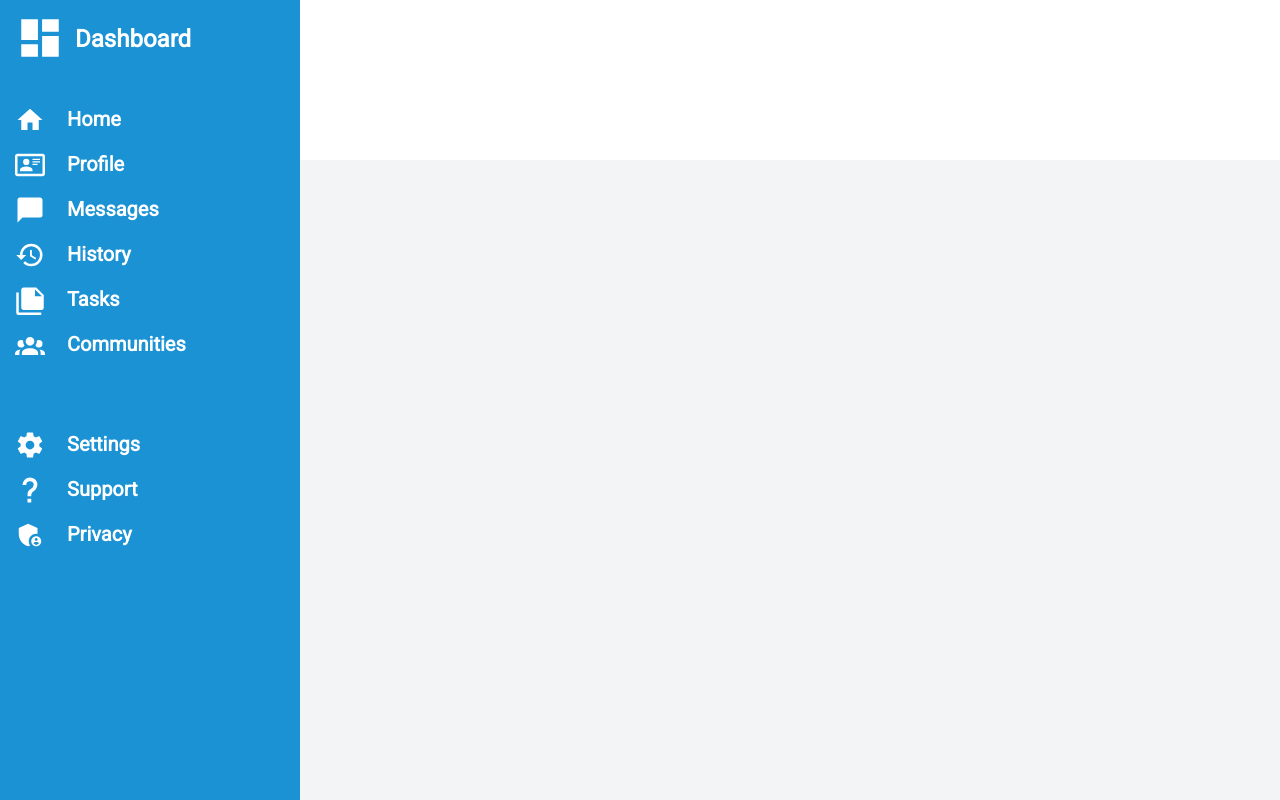
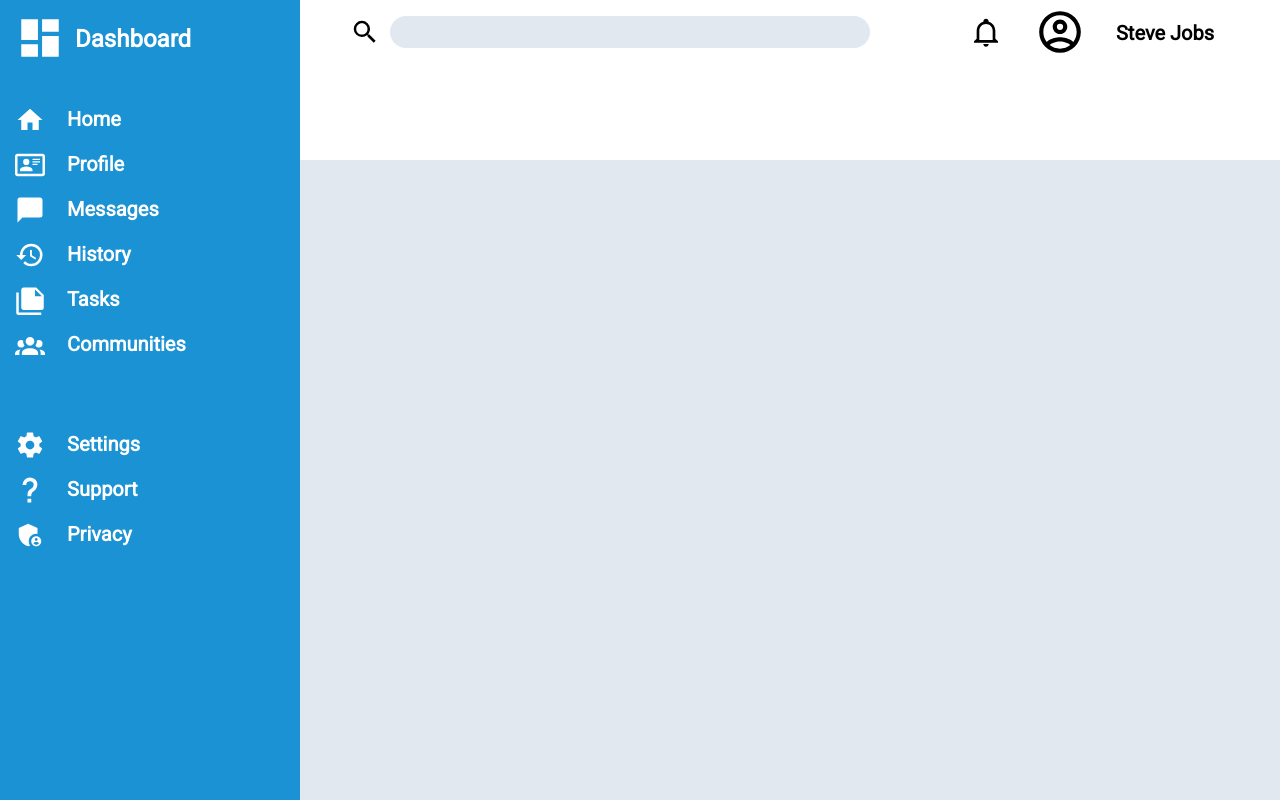
Before and after one commit to Empth/odin-admin-dashboard, a plain HTML site: page index.html in a window 1280 px wide. Drawn offline with Linux system fonts and the light colour scheme.

Commit message:
Finish top search header

```diff
--- a/index.html
+++ b/index.html
@@ -59,7 +59,20 @@
                 </ul>
             </div>
         </div>
-        <div class="header"></div>
+        <div class="header">
+            <div class="header-search">
+                <div class="search-space">
+                    <img src="images/search.svg" class="black-icon-filter-small" alt="Search icon">
+                    <div class="searchbar"></div>
+                </div>
+                <div class="account">
+                    <img src="images/notif.svg" class="icon-small" alt="Bell icon">
+                    <img src="images/account.svg" class="account-circle" alt="Account Circle">
+                    <p class="name">Steve Jobs</p>
+                </div>
+            </div>
+            <div class="header-bottom"></div>
+        </div>
         <div class="main-content"></div>
     </div>
 
--- a/style.css
+++ b/style.css
@@ -28,6 +28,11 @@
 :root {
     font-family: 'robotoregular', serif;
     box-sizing: border-box;
+    --sidebar-size: 300px;
+    --header-size: 160px;
+    --header-search-size: 64px;
+    --sky-blue: #1A92D4;
+    --baby-gray: #E2E8F0;
 }
 
 h1, h2, h3, h4, h5, figure, p, ol, ul {
@@ -62,14 +67,14 @@ html, body {
     width: 100%;
     height: 100%;
     display: grid;
-    grid-template-columns: 300px 1fr;
-    grid-template-rows: 1fr 4fr;
+    grid-template-columns: var(--sidebar-size) 1fr;
+    grid-template-rows: var(--header-size) 1fr;
 }
 
 .sidebar {
     grid-column: 1 / 2;
     grid-row: 1 / 3;
-    background-color: #1A92D4;
+    background-color: var(--sky-blue);
     display: grid;
     grid-template-columns: 100%;
     grid-template-rows: 75px 300px 150px;
@@ -80,12 +85,14 @@ html, body {
 .header {
     grid-column: 2 / 3;
     grid-row: 1 / 2;
+    display: grid;
+    grid-template-rows: var(--header-search-size) calc(var(--header-size) - var(--header-search-size))
 }
 
 .main-content {
     grid-column: 2 / 3;
     grid-row: 2 / 3;
-    background-color: #F2F4F5;
+    background-color: var(--baby-gray);
 }
 
 .goto > ul > li > h2, .logo > h1 {
@@ -144,3 +151,60 @@ html, body {
     grid-template-columns: 50px 1fr;
     gap: 2px;
 }
+
+.header-search {
+    display: grid;
+    grid-template-columns: 3fr 1fr;
+    align-items: center;
+    justify-content: space-around;
+}
+
+.header-search > * {
+    padding-left: 50px;
+    padding-right: 50px;
+}
+
+.search-space {
+    display: grid;
+    grid-template-columns: 30px minmax(300px, 800px);
+    align-items: center;
+    height: 100%;
+    gap: 10px;
+    justify-content: start;
+}
+
+.icon-small {
+    height: 32px;
+    width: 32px;
+}
+
+.icon-filter-small::selection, .icon-filter::selection {
+    color: unset;
+    background-color: unset;
+}
+
+.searchbar {
+    height: 32px;
+    width: 100%;
+    background-color: var(--baby-gray);
+    border-radius: 24px;
+}
+
+.account {
+    align-items: center;
+    display: grid;
+    grid-template-columns: 50px 50px 130px;
+    gap: 15px;
+    justify-content: end;
+}
+
+.account-circle {
+    height: 50px;
+    width: 50px;
+}
+
+.account > p.name {
+    font-weight: bold;
+    font-size: 20px;
+    text-align: center;
+}
```
Also changed, not shown: images/account.svg (added), images/notif.svg (added), images/notification.svg (added), images/search.svg (added).
